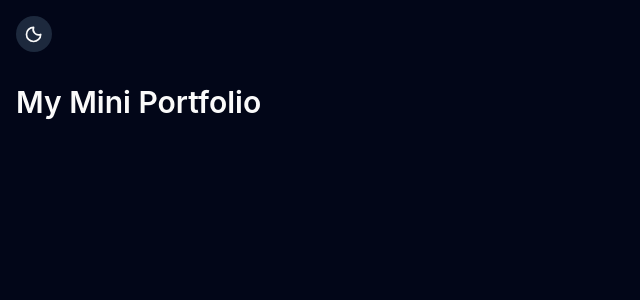
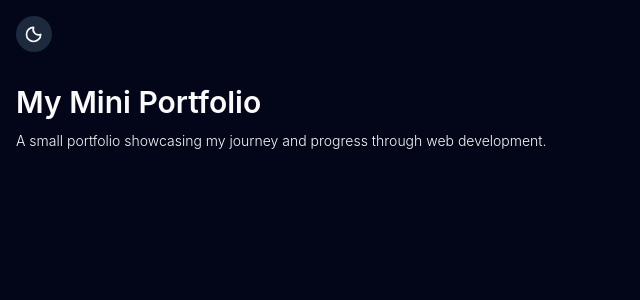
Before and after one commit to sandro-dev26/mini-portfolio, a React (Vite) app: page / in a window 1280 px wide. Shown: the top 300 px of the page, without its empty margins (0-640 px from the left). Built offline with nearby package versions, Linux system fonts and the light colour scheme.

Commit message:
Add hover effect to hero description

```diff
--- a/src/App.tsx
+++ b/src/App.tsx
@@ -5,23 +5,23 @@ import SunIcon from "./components/icons/sunicon";
 import MoonIcon from "./components/icons/moonicon";
 
 function App() {
-  const [darkMode, setDarkMode] = useState<boolean>(true);
+  const [darkModeTheme, setDarkModeTheme] = useState<boolean>(true);
 
   function changeTheme() {
-    setDarkMode(!darkMode);
+    setDarkModeTheme(!darkModeTheme);
   }
 
   return (
     <div
-      className={`${darkMode ? "bg-slate-950 text-neutral-50" : "bg-slate-50 text-neutral-900"} w-full h-screen transition-all duration-200`}
+      className={`${darkModeTheme ? "bg-slate-950 text-neutral-50" : "bg-slate-50 text-neutral-900"} w-full h-screen transition-all duration-200`}
     >
       <button
-        className={`${darkMode ? "bg-slate-800 hover:bg-slate-700 active:bg-slate-950" : "bg-slate-100 hover:bg-slate-200 active:bg-slate-50"} m-4 rounded-full p-2 transition-all duration-300 active:scale-[0.9]`}
+        className={`${darkModeTheme ? "bg-slate-800 hover:bg-slate-700 active:bg-slate-950" : "bg-slate-100 hover:bg-slate-200 active:bg-slate-50"} m-4 rounded-full p-2 transition-all duration-300 active:scale-[0.9]`}
         onClick={changeTheme}
       >
-        {darkMode ? <MoonIcon /> : <SunIcon />}
+        {darkModeTheme ? <MoonIcon /> : <SunIcon />}
       </button>
-      <Hero darkMode={darkMode} />
+      <Hero darkMode={darkModeTheme} />
     </div>
   );
 }
--- a/src/sections/Hero.tsx
+++ b/src/sections/Hero.tsx
@@ -7,7 +7,15 @@ type HeroProps = {
 function Hero({ darkMode }: HeroProps) {
   return (
     <>
-      <h1 className={`m-4 text-3xl font-semibold`}>My Mini Portfolio</h1>
+      <header className="m-4 w-[80%]">
+        <h1 className={`text-3xl font-semibold mb-2`}>My Mini Portfolio</h1>
+        <span
+          className={`text-sm font-light hover:text-neutral-300 ${darkMode ? "hover:text-neutral-300" : "hover:text-neutral-600"}`}
+        >
+          A small portfolio showcasing my journey and progress through web
+          development.
+        </span>
+      </header>
     </>
   );
 }
```
